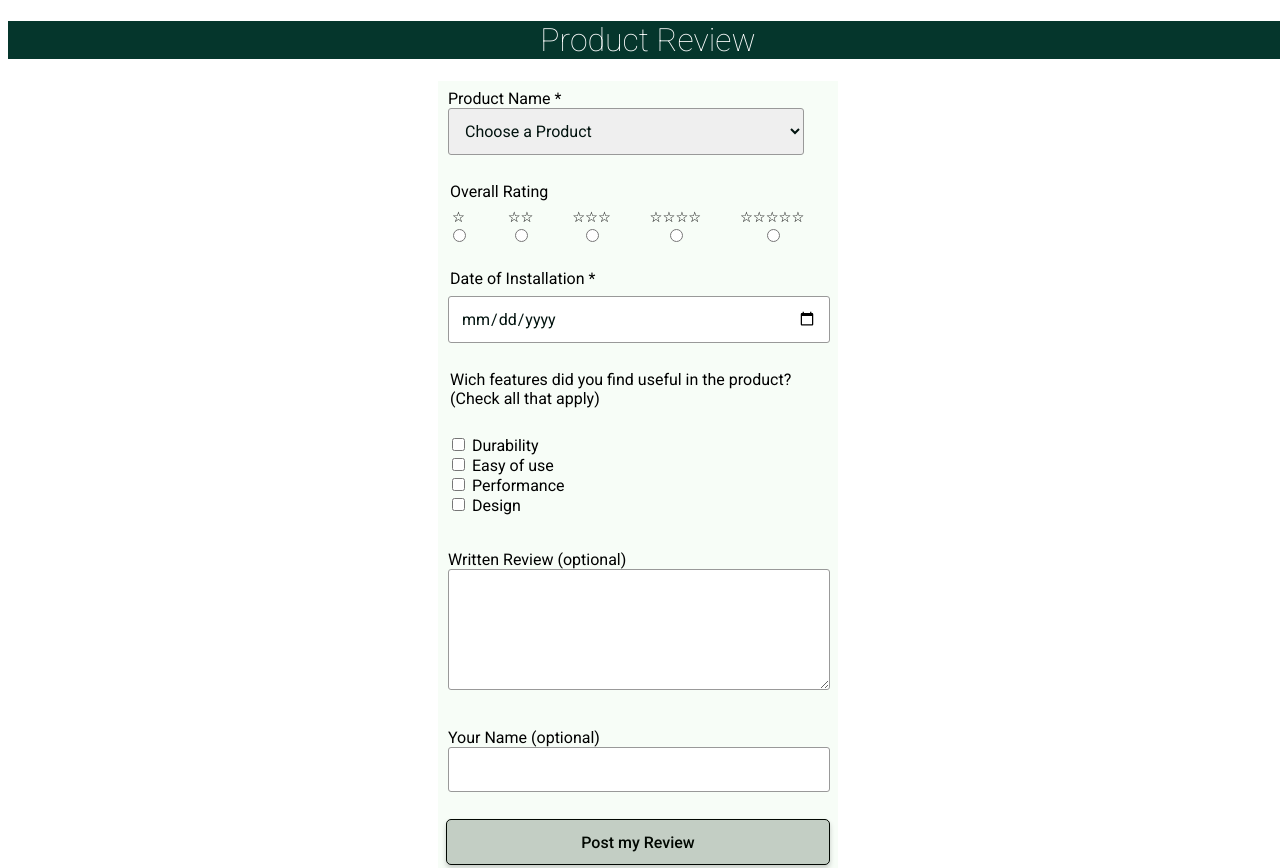
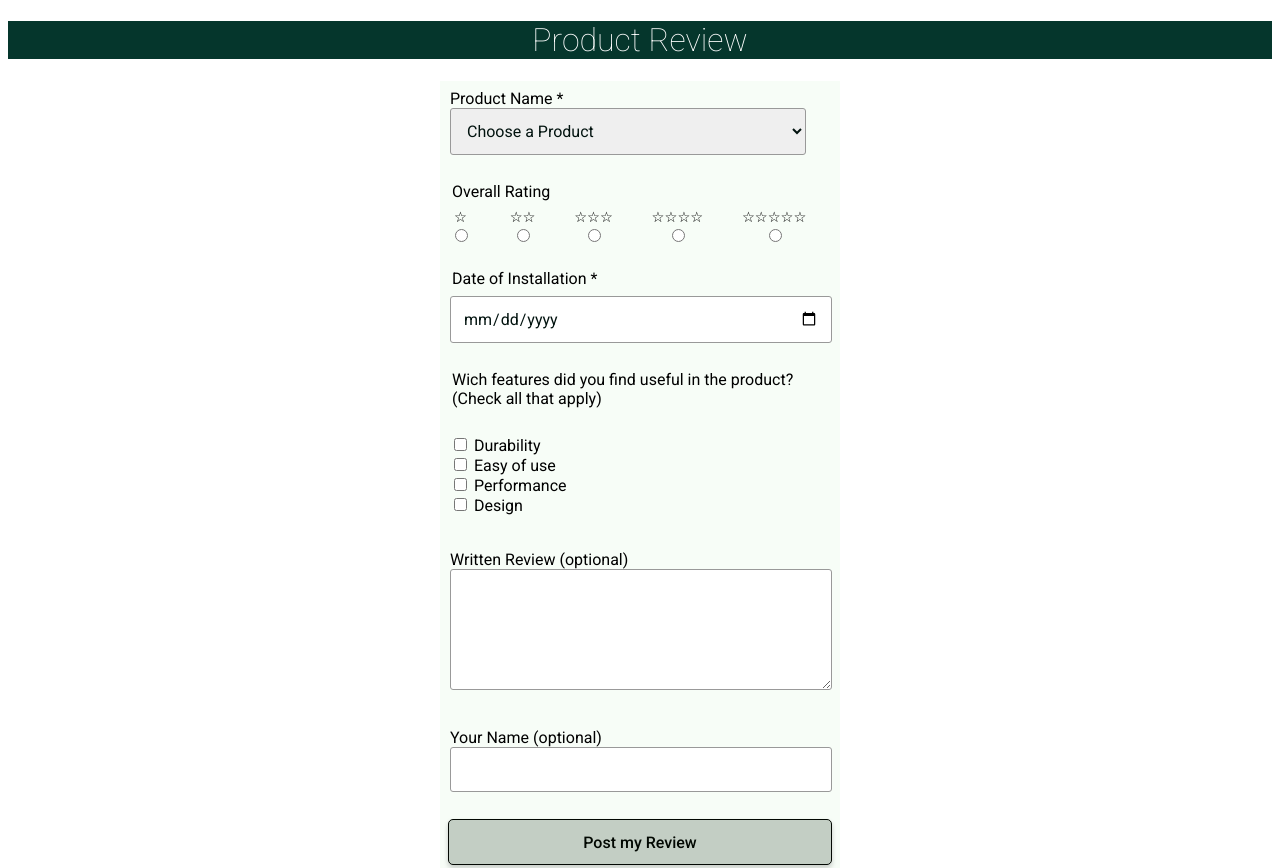
Before and after one commit to nasbf/wdd131, a plain HTML site: page form.html in a window 1280 px wide. Shown: the top 868 px of the page. Drawn offline with Linux system fonts and the light colour scheme; a web font is replaced by a local one.

Commit message:
center form

```diff
--- a/styles/form-large.css
+++ b/styles/form-large.css
@@ -1,13 +1,7 @@
 @media only screen and (min-width: 500px) {
-
-    body {
-        width: 100%;
-    }
-
     .reviewForm {
         width: 400px;
-        margin-left: 430px;
-
+        margin: auto;
     }
 
     footer {
```
Also changed, not shown: review.html (+3 -3 lines).
